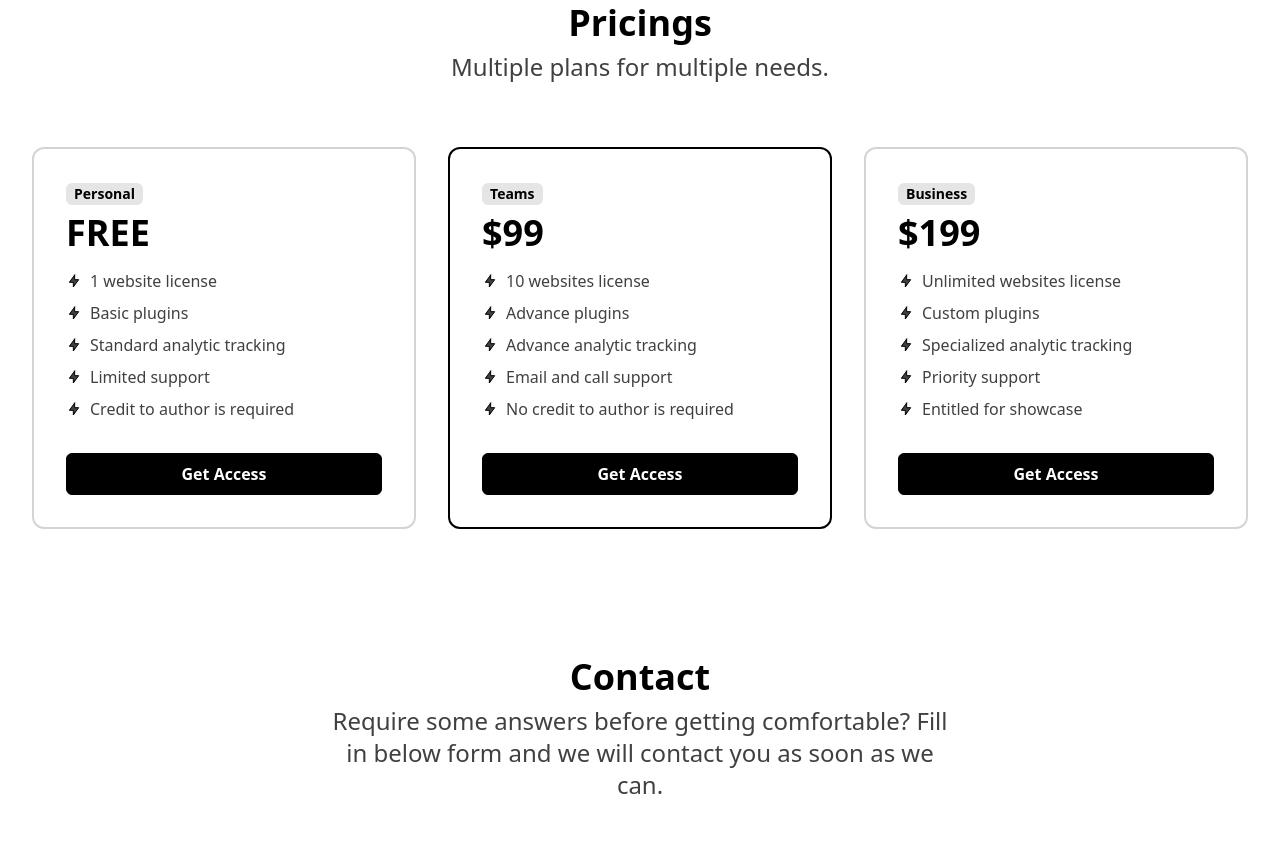
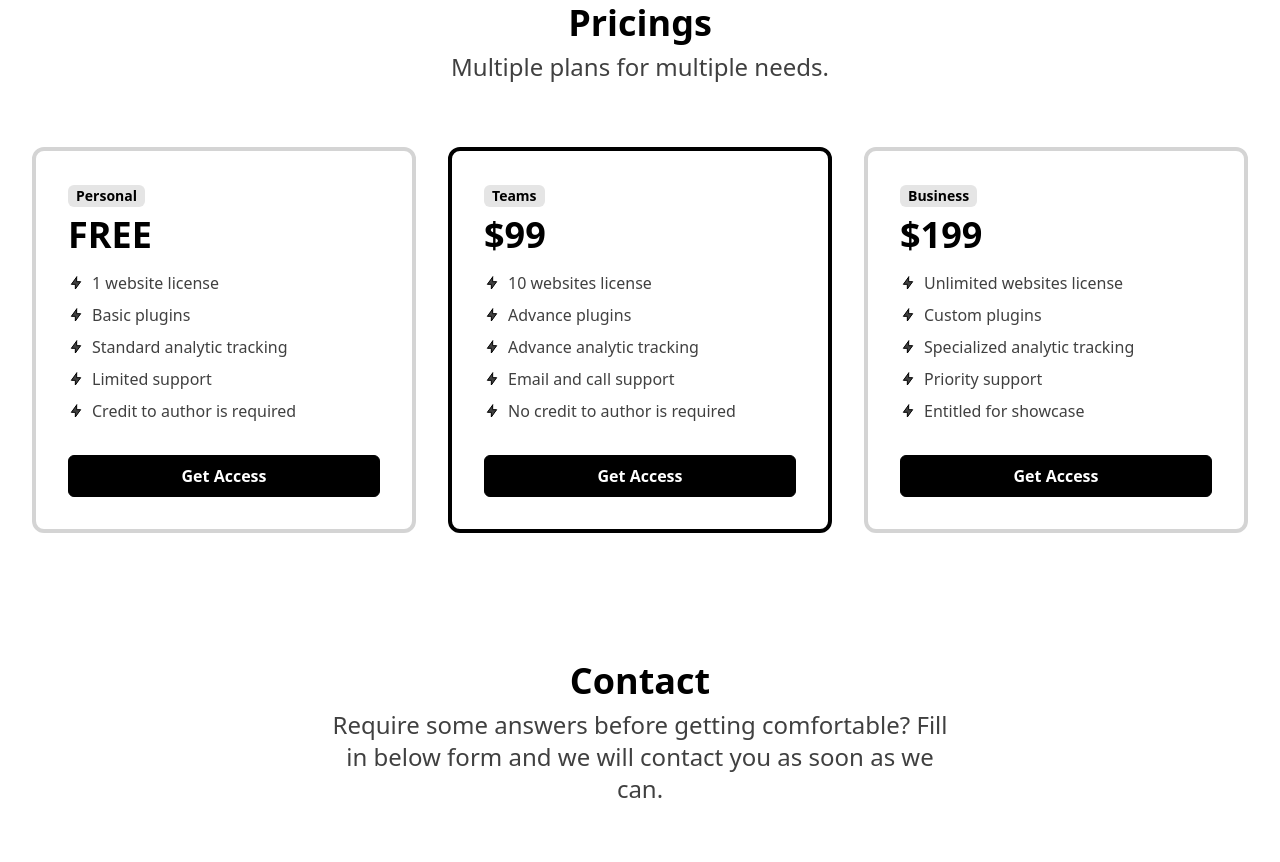
Before and after one commit to mkfizi/tailstart-website, a website: page index.html in a window 1280 px wide. Shown: the part 1238-2100 px from the top of the page. Drawn offline with Linux system fonts and the light colour scheme.

Commit message:
Widen border on pricings

```diff
--- a/index.html
+++ b/index.html
@@ -239,7 +239,7 @@
                 <p class="mt-2 text-lg text-neutral-700 sm:text-xl lg:text-2xl dark:text-neutral-300">Multiple plans for multiple needs.</p>
             </div>
             <div class="grid gap-8 mt-16 sm:grid-cols-4 lg:grid-cols-6">
-                <div class="order-1 p-8 border-2 rounded-xl border-neutral-300 dark:border-neutral-700 sm:col-span-2">
+                <div class="order-1 p-8 border-4 rounded-xl border-neutral-300 dark:border-neutral-700 sm:col-span-2">
                     <div>
                         <span class="inline-block px-2 py-px text-sm font-semibold text-black rounded-md dark:text-white bg-neutral-200 dark:bg-neutral-700">Personal</span>
                     </div>
@@ -283,7 +283,7 @@
                     </ul>
                     <a href="#" class="inline-block w-full px-4 py-2 mt-8 text-base font-semibold text-center text-white bg-black border border-black rounded-md hover:border-neutral-700 hover:bg-neutral-700 dark:bg-neutral-600 dark:border-neutral-600 dark:hover:border-neutral-500 dark:hover:bg-neutral-500">Get Access</a>
                 </div>
-                <div class="order-2 p-8 border-2 border-black rounded-xl dark:border-white sm:col-span-2 sm:order-3 lg:order-2 sm:col-start-2 lg:col-start-auto">
+                <div class="order-2 p-8 border-4 border-black rounded-xl dark:border-white sm:col-span-2 sm:order-3 lg:order-2 sm:col-start-2 lg:col-start-auto">
                     <div>
                         <span class="inline-block px-2 py-px text-sm font-semibold text-black rounded-md dark:text-white bg-neutral-200 dark:bg-neutral-700">Teams</span>
                     </div>
@@ -327,7 +327,7 @@
                     </ul>
                     <a href="#" class="inline-block w-full px-4 py-2 mt-8 text-base font-semibold text-center text-white bg-black border border-black rounded-md hover:border-neutral-700 hover:bg-neutral-700 dark:bg-neutral-600 dark:border-neutral-600 dark:hover:border-neutral-500 dark:hover:bg-neutral-500">Get Access</a>
                 </div>
-                <div class="order-3 p-8 border-2 rounded-xl border-neutral-300 dark:border-neutral-700 sm:col-span-2 sm:order-2 lg:order-3">
+                <div class="order-3 p-8 border-4 rounded-xl border-neutral-300 dark:border-neutral-700 sm:col-span-2 sm:order-2 lg:order-3">
                     <div>
                         <span class="inline-block px-2 py-px text-sm font-semibold text-black rounded-md dark:text-white bg-neutral-200 dark:bg-neutral-700">Business</span>
                     </div>
```
Also changed, not shown: src/css/app.css.
